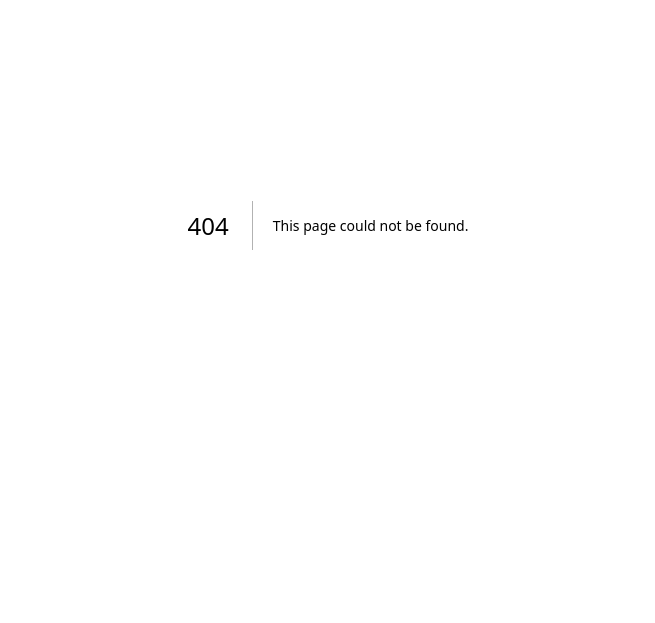
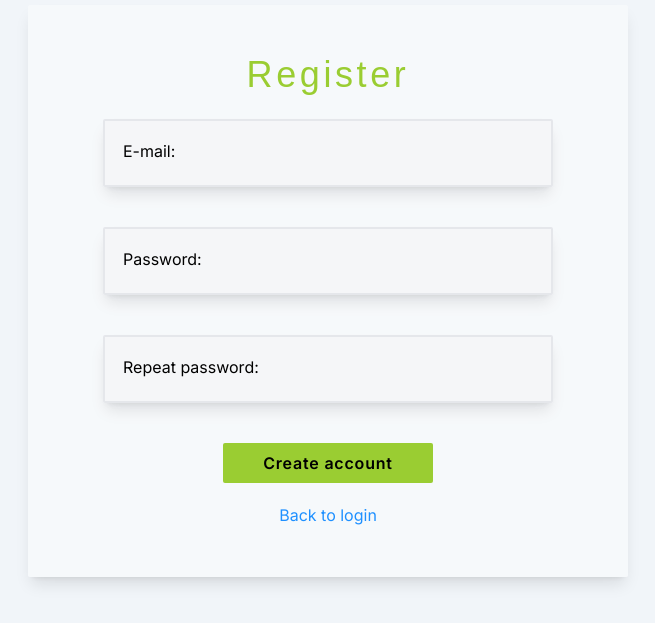
Before and after one commit to Engarr/Auth-Next.js, a Next.js app: page /register in a window 1280 px wide. Before the commit this address had no page. Shown: the part 175-798 px from the top of the page, without its empty margins (312-967 px from the left). Built offline with nearby package versions, Linux system fonts and the light colour scheme; a web font is replaced by a local one.

Commit message:
changed auth-form and added register page

```diff
--- a/app/globals.css
+++ b/app/globals.css
@@ -15,7 +15,7 @@
   :root {
     --foreground-rgb: 255, 255, 255;
     --background-start-rgb: 0, 0, 0;
-    --background-end-rgb: 0, 0, 0;
+    --background-end-rgb: 0, 0, 0;w
   }
 } */
 * {
--- a/app/layout.tsx
+++ b/app/layout.tsx
@@ -17,10 +17,7 @@ export default function RootLayout({
   return (
     <html lang='en'>
       {/* <AuthProvider> */}
-      <body
-        className={`${inter.className} bg-gradient-to-tr from-blue-700 via-blue-800 to-gray-900`}>
-        {children}
-      </body>
+      <body className={`${inter.className} `}>{children}</body>
       {/* </AuthProvider> */}
     </html>
   );
--- /dev/null
+++ b/app/middleware.tsx
@@ -0,0 +1 @@
+export { default } from 'next-auth/middleware';
--- a/app/page.tsx
+++ b/app/page.tsx
@@ -1,6 +1,6 @@
 'use client';
 
-import LoginForm from '@/components/login-form';
+import AuthForm from '@/components/auth-form';
 import { tilt_neon } from '@/lib/fonts';
 import { motion } from 'framer-motion';
 // import { CgGym } from 'react-icons/cg';
@@ -17,7 +17,7 @@ export default function Home() {
           <CgGym />
         </span> */}
       </motion.h1>
-      <LoginForm />
+      <AuthForm />
     </main>
   );
 }
--- /dev/null
+++ b/app/register/page.tsx
@@ -0,0 +1,17 @@
+'use client';
+
+import React from 'react';
+import { usePathname } from 'next/navigation';
+import AuthForm from '@/components/auth-form';
+
+const Page = () => {
+  const pathname = usePathname();
+
+  return (
+    <section>
+      <AuthForm mode={pathname} />
+    </section>
+  );
+};
+
+export default Page;
--- a/components/UI/submit-btn.tsx
+++ b/components/UI/submit-btn.tsx
@@ -11,7 +11,8 @@ const SubmitBtn = ({ children, onClick }: SubmitBtnType) => {
     <motion.button
       type='button'
       whileHover={{ scale: 1.05 }}
-      whileTap={{ scale: 0.95 }}
+      whileTap={{ scale: 0.95, shadow: 'black' }}
+      transition={{ type: 'spring', stiffness: 400, damping: 10 }}
       onClick={onClick}
       className='bg-[var(--mainColor)] py-2 px-10 rounded-sm font-semibold tracking-wider'>
       {children}
--- a/components/login-form.tsx
+++ b/components/auth-form.tsx
@@ -7,11 +7,16 @@ import { motion } from 'framer-motion';
 import Link from 'next/link';
 import SubmitBtn from './UI/submit-btn';
 
-const LoginForm = () => {
+type AuthForm = {
+  mode?: string;
+};
+
+const AuthForm = ({ mode }: AuthForm) => {
   const [userData, setUserData] = useState({
     email: '',
     password: '',
   });
+  const isLoginMode = mode !== '/register';
   const userDataHandler = (e: React.ChangeEvent<HTMLInputElement>) => {
     console.log(e.target.value);
     console.log(e.target.name);
@@ -31,7 +36,7 @@ const LoginForm = () => {
       <div className=' relative py-[20px]  lg:py-[50px] flexCenter flex-col'>
         <h2
           className={`${tilt_neon.className} text-3xl lg:text-4xl text-[var(--mainColor)] mb-6 tracking-widest`}>
-          Login
+          {isLoginMode ? 'Login' : 'Register'}
         </h2>
         <form className='w-full text-center flexCenter flex-col'>
           <div>
@@ -49,14 +54,31 @@ const LoginForm = () => {
               value={userData.password}
               spanName='Password:'
             />
+            {!isLoginMode && (
+              <Input
+                name='repeatPassword'
+                onChange={userDataHandler}
+                type='repeatPassword'
+                value={userData.password}
+                spanName='Repeat password:'
+              />
+            )}
           </div>
 
-          <SubmitBtn onClick={handleLogin}>Login</SubmitBtn>
+          <SubmitBtn onClick={handleLogin}>
+            {isLoginMode ? 'Login' : 'Create account'}
+          </SubmitBtn>
         </form>
-        <p className='mt-5'>You dont have an account yet?</p>
-        <motion.div whileHover={{ scale: 1.05 }} whileTap={{ scale: 0.95 }}>
-          <Link href='/home' className='text-[var(--blue)]'>
-            Create an account
+        {isLoginMode && <p className='mt-5'>You dont have an account yet?</p>}
+        <motion.div
+          whileHover={{ scale: 1.05 }}
+          whileTap={{ scale: 0.95, shadow: 'black' }}
+          transition={{ type: 'spring', stiffness: 400, damping: 10 }}
+          className={`${!isLoginMode && 'mt-5'}`}>
+          <Link
+            href={isLoginMode ? '/register' : '/'}
+            className='text-[var(--blue)] '>
+            {isLoginMode ? 'Create an account' : 'Back to login'}
           </Link>
         </motion.div>
       </div>
@@ -64,4 +86,4 @@ const LoginForm = () => {
   );
 };
 
-export default LoginForm;
+export default AuthForm;
```
Also changed, not shown: app/api/auth/[...nextauth]/option.ts (added), app/api/auth/[...nextauth]/options.ts (deleted).
